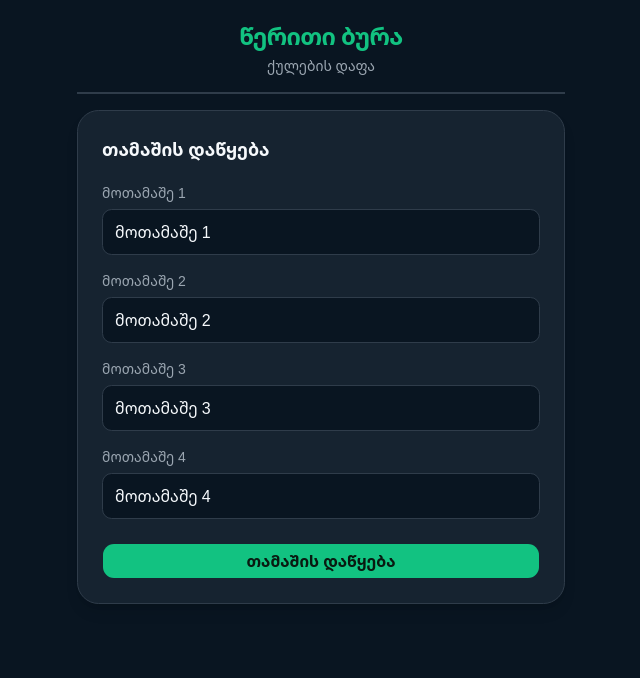
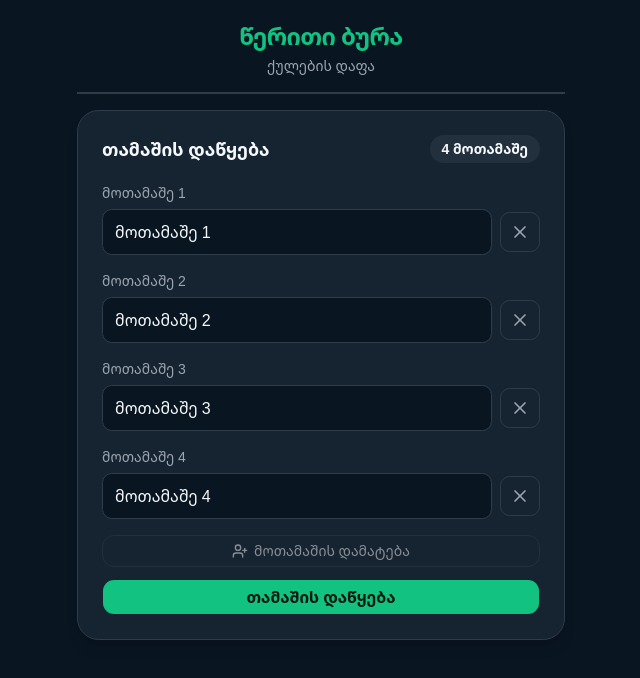
Before and after one commit to nikalutidze/Bura, a Next.js app: page / in a window 1280 px wide. Shown: the top 678 px of the page, without its empty margins (319-959 px from the left). Built offline with nearby package versions, Linux system fonts and the light colour scheme.

Commit message:
feat: update player count logic and UI for dynamic player management

```diff
--- a/components/round-input.tsx
+++ b/components/round-input.tsx
@@ -2,7 +2,7 @@
 
 import { useState } from "react"
 import { Button } from "@/components/ui/button"
-import { PLAYER_COUNT, type Round } from "@/lib/bura"
+import { ROUND_TOTAL, type Round } from "@/lib/bura"
 import { cn } from "@/lib/utils"
 import { Undo2, RotateCcw } from "lucide-react"
 
@@ -14,17 +14,15 @@ type RoundInputProps = {
   canUndo: boolean
 }
 
-function emptyInputs() {
+function emptyInputs(count: number) {
   return {
-    scores: Array.from({ length: PLAYER_COUNT }, () => "") as string[],
-    khishti: Array.from({ length: PLAYER_COUNT }, () => false) as boolean[],
+    scores: Array.from({ length: count }, () => "") as string[],
+    khishti: Array.from({ length: count }, () => false) as boolean[],
   }
 }
 
-const ROUND_TOTAL = 120
-
 export function RoundInput({ players, onAddRound, onUndo, onReset, canUndo }: RoundInputProps) {
-  const [inputs, setInputs] = useState(emptyInputs)
+  const [inputs, setInputs] = useState(() => emptyInputs(players.length))
 
   const sum = inputs.scores.reduce((acc, s) => acc + (Number.parseInt(s) || 0), 0)
   const isValid = sum === ROUND_TOTAL
@@ -36,7 +34,7 @@ export function RoundInput({ players, onAddRound, onUndo, onReset, canUndo }: Ro
       khishti: [...inputs.khishti],
     }
     onAddRound(round)
-    setInputs(emptyInputs())
+    setInputs(emptyInputs(players.length))
   }
 
   return (
--- a/components/scoreboard.tsx
+++ b/components/scoreboard.tsx
@@ -10,7 +10,7 @@ type ScoreboardProps = {
 }
 
 export function Scoreboard({ players, rounds }: ScoreboardProps) {
-  const { totals, khishtiCounts } = computeTotals(rounds)
+  const { totals, khishtiCounts } = computeTotals(rounds, players.length)
   const maxTotal = Math.max(...totals)
   const hasScores = rounds.length > 0
 
--- a/components/setup-screen.tsx
+++ b/components/setup-screen.tsx
@@ -2,7 +2,8 @@
 
 import { useState } from "react"
 import { Button } from "@/components/ui/button"
-import { PLAYER_COUNT } from "@/lib/bura"
+import { DEFAULT_PLAYERS, MAX_PLAYERS, MIN_PLAYERS } from "@/lib/bura"
+import { UserPlus, X } from "lucide-react"
 
 type SetupScreenProps = {
   onStart: (players: string[]) => void
@@ -10,8 +11,18 @@ type SetupScreenProps = {
 
 export function SetupScreen({ onStart }: SetupScreenProps) {
   const [names, setNames] = useState<string[]>(
-    Array.from({ length: PLAYER_COUNT }, (_, i) => `მოთამაშე ${i + 1}`),
+    Array.from({ length: DEFAULT_PLAYERS }, (_, i) => `მოთამაშე ${i + 1}`),
   )
+
+  function addPlayer() {
+    if (names.length >= MAX_PLAYERS) return
+    setNames([...names, `მოთამაშე ${names.length + 1}`])
+  }
+
+  function removePlayer(idx: number) {
+    if (names.length <= MIN_PLAYERS) return
+    setNames(names.filter((_, i) => i !== idx))
+  }
 
   function handleStart() {
     const cleaned = names.map((n, i) => n.trim() || `მოთამაშე ${i + 1}`)
@@ -20,7 +31,12 @@ export function SetupScreen({ onStart }: SetupScreenProps) {
 
   return (
     <section className="rounded-2xl border border-border bg-card p-6 shadow-lg">
-      <h2 className="mb-5 text-lg font-bold text-balance">თამაშის დაწყება</h2>
+      <div className="mb-5 flex items-center justify-between gap-2">
+        <h2 className="text-lg font-bold text-balance">თამაშის დაწყება</h2>
+        <span className="rounded-full bg-secondary px-3 py-1 text-sm font-semibold text-secondary-foreground">
+          {`${names.length} მოთამაშე`}
+        </span>
+      </div>
 
       <div className="flex flex-col gap-4">
         {names.map((name, idx) => (
@@ -28,6 +44,7 @@ export function SetupScreen({ onStart }: SetupScreenProps) {
             <label htmlFor={`player-${idx}`} className="text-sm text-muted-foreground">
               {`მოთამაშე ${idx + 1}`}
             </label>
+            <div className="flex items-center gap-2">
               <input
                 id={`player-${idx}`}
                 type="text"
@@ -39,11 +56,31 @@ export function SetupScreen({ onStart }: SetupScreenProps) {
                 }}
                 className="w-full rounded-md border border-input bg-background px-3 py-2.5 text-base text-foreground outline-none transition focus:border-ring focus:ring-2 focus:ring-ring/40"
               />
+              <button
+                type="button"
+                onClick={() => removePlayer(idx)}
+                disabled={names.length <= MIN_PLAYERS}
+                aria-label={`${name}-ის ამოღება`}
+                className="flex size-10 shrink-0 items-center justify-center rounded-md border border-border text-muted-foreground transition hover:border-destructive/50 hover:bg-destructive/10 hover:text-destructive disabled:cursor-not-allowed disabled:opacity-40"
+              >
+                <X className="size-5" />
+              </button>
+            </div>
           </div>
         ))}
       </div>
 
-      <Button onClick={handleStart} className="mt-6 w-full text-base font-bold" size="lg">
+      <Button
+        onClick={addPlayer}
+        disabled={names.length >= MAX_PLAYERS}
+        variant="outline"
+        className="mt-4 w-full bg-transparent"
+      >
+        <UserPlus className="size-4" />
+        მოთამაშის დამატება
+      </Button>
+
+      <Button onClick={handleStart} className="mt-3 w-full text-base font-bold" size="lg">
         თამაშის დაწყება
       </Button>
     </section>
--- a/lib/bura.ts
+++ b/lib/bura.ts
@@ -9,8 +9,11 @@ export type GameData = {
 }
 
 export const STORAGE_KEY = "buragame_data"
-export const PLAYER_COUNT = 4
+export const MIN_PLAYERS = 3
+export const MAX_PLAYERS = 4
+export const DEFAULT_PLAYERS = 4
 export const KHISHTI_PENALTY = -120
+export const ROUND_TOTAL = 120
 
 export function emptyGame(): GameData {
   return { players: [], rounds: [] }
@@ -22,7 +25,11 @@ export function loadGame(): GameData | null {
     const saved = window.localStorage.getItem(STORAGE_KEY)
     if (!saved) return null
     const data = JSON.parse(saved) as GameData
-    if (Array.isArray(data.players) && data.players.length === PLAYER_COUNT) {
+    if (
+      Array.isArray(data.players) &&
+      data.players.length >= MIN_PLAYERS &&
+      data.players.length <= MAX_PLAYERS
+    ) {
       return { players: data.players, rounds: Array.isArray(data.rounds) ? data.rounds : [] }
     }
   } catch {
@@ -41,11 +48,11 @@ export function clearGame() {
   window.localStorage.removeItem(STORAGE_KEY)
 }
 
-export function computeTotals(rounds: Round[]) {
-  const totals = new Array(PLAYER_COUNT).fill(0)
-  const khishtiCounts = new Array(PLAYER_COUNT).fill(0)
+export function computeTotals(rounds: Round[], playerCount: number) {
+  const totals = new Array(playerCount).fill(0)
+  const khishtiCounts = new Array(playerCount).fill(0)
   for (const round of rounds) {
-    for (let i = 0; i < PLAYER_COUNT; i++) {
+    for (let i = 0; i < playerCount; i++) {
       totals[i] += round.scores[i] ?? 0
       if (round.khishti[i]) {
         khishtiCounts[i]++
```
Lines whose indentation alone changed are shown as unchanged.
